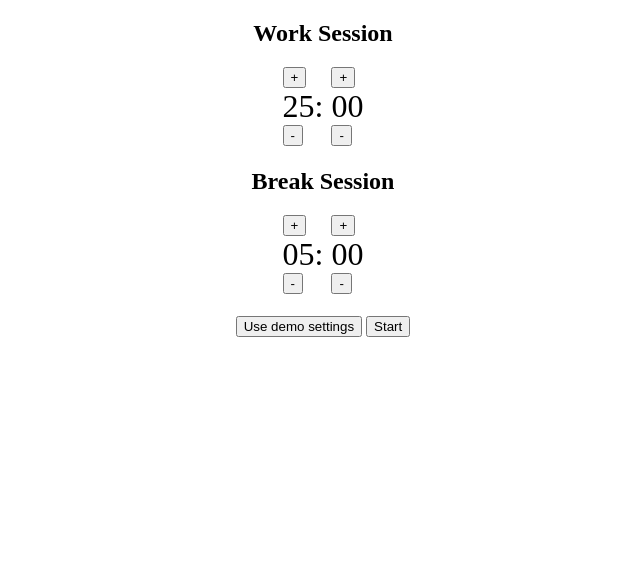
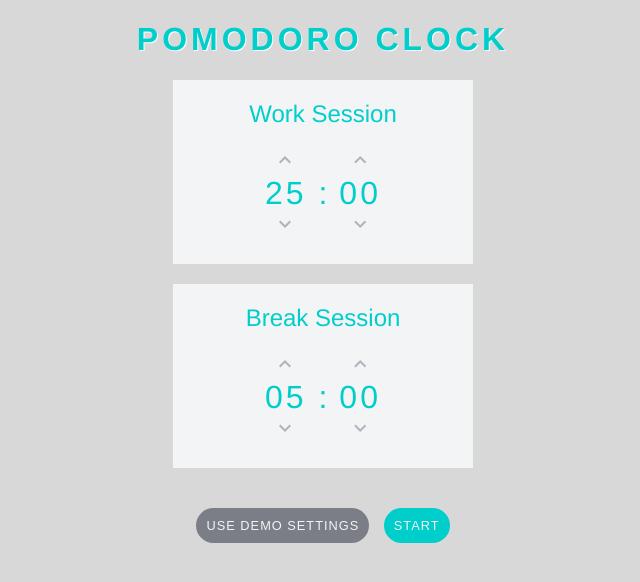
Before and after one commit to lhphan/pomodoro, a plain HTML site: page index.html in a window 1280 px wide. Shown: the whole page, without its empty margins (317-957 px from the left). Drawn offline with nearby package versions, Linux system fonts and the light colour scheme; a web font is replaced by a local one.

Commit message:
Add styling to UI

```diff
--- a/index.html
+++ b/index.html
@@ -4,39 +4,49 @@
 	<meta charset="UTF-8">
 	<title>Pomodoro Clock</title>
 	<meta name="viewport" content="width=device-width, user-scalable=yes, initial-scale=1.0">
+	<link href="https://fonts.googleapis.com/css?family=News+Cycle:400,700" rel="stylesheet">
+	<!-- https://material.io/icons -->
+	<link href="https://fonts.googleapis.com/icon?family=Material+Icons" rel="stylesheet">
 	<link rel="stylesheet" href="styles.css">
-	<script src="https://ajax.googleapis.com/ajax/libs/jquery/3.2.1/jquery.min.js"></script>
-	<script src="scripts.js"></script>
 </head>
 <body>
 	<div class="container">
 		<audio src="bell.wav" id="alarm" type="audio/wav"></audio>
+		<h1>Pomodoro Clock</h1>
 		<!-- SETTINGS -->
 		<div class="settings">
-			<h2>Work Session</h2>
 			<div class="workTime">
+				<h2>Work Session</h2>
 				<div class="minSecGrp">
-					<button id="workMinInc" class="incDecBtn">+</button>
-					<span class="wMins">25</span>:
-					<button id="workMinDec" class="incDecBtn">-</button>
+					<button id="workMinInc" aria-label="Increase work minutes" class="incDecBtn minBtn">
+					<i class="material-icons">keyboard_arrow_up</i></button>
+					<span class="wMins">25</span> :
+					<button id="workMinDec" aria-label="Decrease work minutes" class="incDecBtn minBtn">
+					<i class="material-icons">keyboard_arrow_down</i></button>
 				</div>
 				<div class="minSecGrp">
-					<button id="workSecInc" class="incDecBtn">+</button>
+					<button id="workSecInc" aria-label="Increase work seconds" class="incDecBtn">
+					<i class="material-icons">keyboard_arrow_up</i></button>
 					<span class="wSecs">00</span>
-					<button id="workSecDec" class="incDecBtn">-</button>
+					<button id="workSecDec" aria-label="Decrease work seconds" class="incDecBtn">
+					<i class="material-icons">keyboard_arrow_down</i></button>
 				</div>
 			</div>
-			<h2>Break Session</h2>
 			<div class="breakTime">
+				<h2>Break Session</h2>
 				<div class="minSecGrp">
-					<button id="breakMinInc" class="incDecBtn">+</button>
-					<span class="bMins">05</span>:
-					<button id="breakMinDec" class="incDecBtn">-</button>
+					<button id="breakMinInc" aria-label="Increase break minutes" class="incDecBtn minBtn">
+					<i class="material-icons">keyboard_arrow_up</i></button>
+					<span class="bMins">05</span> :
+					<button id="breakMinDec" aria-label="Decrease break minutes" class="incDecBtn minBtn">
+					<i class="material-icons">keyboard_arrow_down</i></button>
 				</div>
 				<div class="minSecGrp">
-					<button id="breakSecInc" class="incDecBtn">+</button>
+					<button id="breakSecInc" aria-label="Increase break seconds" class="incDecBtn">
+					<i class="material-icons">keyboard_arrow_up</i></button>
 					<span class="bSecs">00</span>
-					<button id="breakSecDec" class="incDecBtn">-</button>
+					<button id="breakSecDec" aria-label="Decrease break seconds" class="incDecBtn">
+					<i class="material-icons">keyboard_arrow_down</i></button>
 				</div>
 			</div>
 			<button id="demo">Use demo settings</button>
@@ -44,10 +54,16 @@
 		</div>
 		<!-- DISPLAY -->
 		<div class="display">
-			<h2 class="sessTitle"></h2>
-			<div class="sessDisplay"><span class="minDisplay">00</span>:<span class="secDisplay">00</span></div>
+			<div class="sessDisplay">
+				<h2 class="sessTitle"></h2>
+				<span class="minDisplay">00</span>:<span class="secDisplay">00</span>
+			</div>
 			<button id="reset">Reset</button>
 		</div>
 	</div>
+
+	<!-- The JS Stuff -->
+	<script src="https://ajax.googleapis.com/ajax/libs/jquery/3.2.1/jquery.min.js"></script>
+	<script src="scripts.js"></script>
 </body>
 </html>
--- a/scripts.js
+++ b/scripts.js
@@ -5,22 +5,24 @@ $(document).ready(function(){
 	var workSecsInput = parseInt( $(".wSecs").html() );
 	var breakMinsInput = parseInt( $(".bMins").html() );
 	var breakSecsInput = parseInt( $(".bSecs").html() );
+
 	function inputLessThan10(htmlElem, quantity){
 		if(quantity < 10){
-			$(htmlElem).text("0" + quantity);
+			$(htmlElem).html("0" + quantity);
 		}else{
-			$(htmlElem).text(quantity);
+			$(htmlElem).html(quantity);
 		}
 	}
+
 	$("#demo").click(function(){
 		workMinsInput = 0;
 		workSecsInput = 30;
 		breakMinsInput = 0;
 		breakSecsInput = 15;
-		$(".wMins").text("00");
-		$(".wSecs").text("30");
-		$(".bMins").text("00");
-		$(".bSecs").text("15");
+		$(".wMins").html("00");
+		$(".wSecs").html("30");
+		$(".bMins").html("00");
+		$(".bSecs").html("15");
 	});
 	$("#workMinDec").click(function(){
 		if(workMinsInput > 0){
@@ -80,20 +82,20 @@ $(document).ready(function(){
 		var breakSecs = (breakMinsInput * 60) + breakSecsInput + 1;
 		function displayLessThan10(sessionType){
 			if(Math.floor(sessionType/60) < 10){
-				$(".minDisplay").text("0" + Math.floor(sessionType/60));
+				$(".minDisplay").html("0" + Math.floor(sessionType/60));
 			}else{
-				$(".minDisplay").text(Math.floor(sessionType/60));
+				$(".minDisplay").html(Math.floor(sessionType/60));
 			}
 			if(Math.floor(sessionType%60) < 10){
-				$(".secDisplay").text("0" + Math.floor(sessionType%60));
+				$(".secDisplay").html("0" + Math.floor(sessionType%60));
 			}else{
-				$(".secDisplay").text(Math.floor(sessionType%60));
+				$(".secDisplay").html(Math.floor(sessionType%60));
 			}
 		}
 		workInterval = setInterval(workCountdown, 1000);
+		$(".sessTitle").html("Work Session");
 		$(".display").show();
 		function workCountdown(){
-			$(".sessTitle").html("Work Session");
 			workSecs -= 1;
 			if(workSecs === 0){
 				sound.play();
@@ -117,6 +119,8 @@ $(document).ready(function(){
 
 	$("#reset").click(function(){
 		$(".display").hide();
+		$(".minDisplay").html("00");
+		$(".secDisplay").html("00");
 		clearInterval(breakInterval);
 		clearInterval(workInterval);
 		$(".sessTitle").html("Work Session");
--- a/styles.css
+++ b/styles.css
@@ -1,25 +1,85 @@
+body{
+	background-color: #D8D8D8;
+	color: #00CECB;
+	font-family: "News Cycle", helvetica, sans-serif;
+	font-size: 16px;
+}
+h1{
+	font-weight: 700;
+	letter-spacing: 4px;
+	text-shadow: 1px 1px 0 rgba(255, 255, 255, 1);
+	text-transform: uppercase;
+}
+h2{
+	font-size: 1.5rem;
+	font-weight: 400;
+	margin: 0 auto 20px auto;
+	text-align: center;
+	width: 300px;
+}
 .container{
 	max-width: 500px;
 	margin: 20px auto;
 	text-align: center;
 }
-.container h2{
-	text-align: center;
+.settings{
+	position: relative;
 }
-.workTime, .breakTime{
+.workTime, .breakTime, .sessDisplay{
 	font-size: 2rem;
+	background-color: #f3f4f6;
+	margin: 0 auto 20px auto;
+	padding: 20px 0;
+	max-width: 300px;
 }
 .minSecGrp{
 	display: inline-block;
+	letter-spacing: 3px;
 	text-align: center;
 }
+button{
+	letter-spacing: 1px;
+}
+button:hover{
+	cursor: pointer;
+}
 .incDecBtn{
+	background-color: transparent;
+	border: none;
+	color: #adb2bd;
 	display: block;
+	margin: 0 auto;
+	padding: 0;
+}
+.minBtn{
+	margin: 0 auto 0 8px;
 }
 #start{
 	margin-top: 20px;
 }
 .sessDisplay{
-	font-size: 2rem;
-	/*text-align: center;*/
+	font-size: 4rem;
+	letter-spacing: 3px;
+	margin-top: 20px;
+	margin-bottom: 20px;
 }
+#demo, #start, #reset{
+	background-color: transparent;
+	border: none;
+	border-radius: 30px;;
+	font-size: 0.8rem;
+	padding: 10px;
+	text-transform: uppercase;
+}
+#demo, #reset{
+	background-color: #7b7e86;
+	color: #f3f4f6;
+}
+#demo{
+	margin-right: 10px;
+}
+#start{
+	background-color: #00CECB;
+	border: none;
+	color: #f3f4f6;
+}
```
